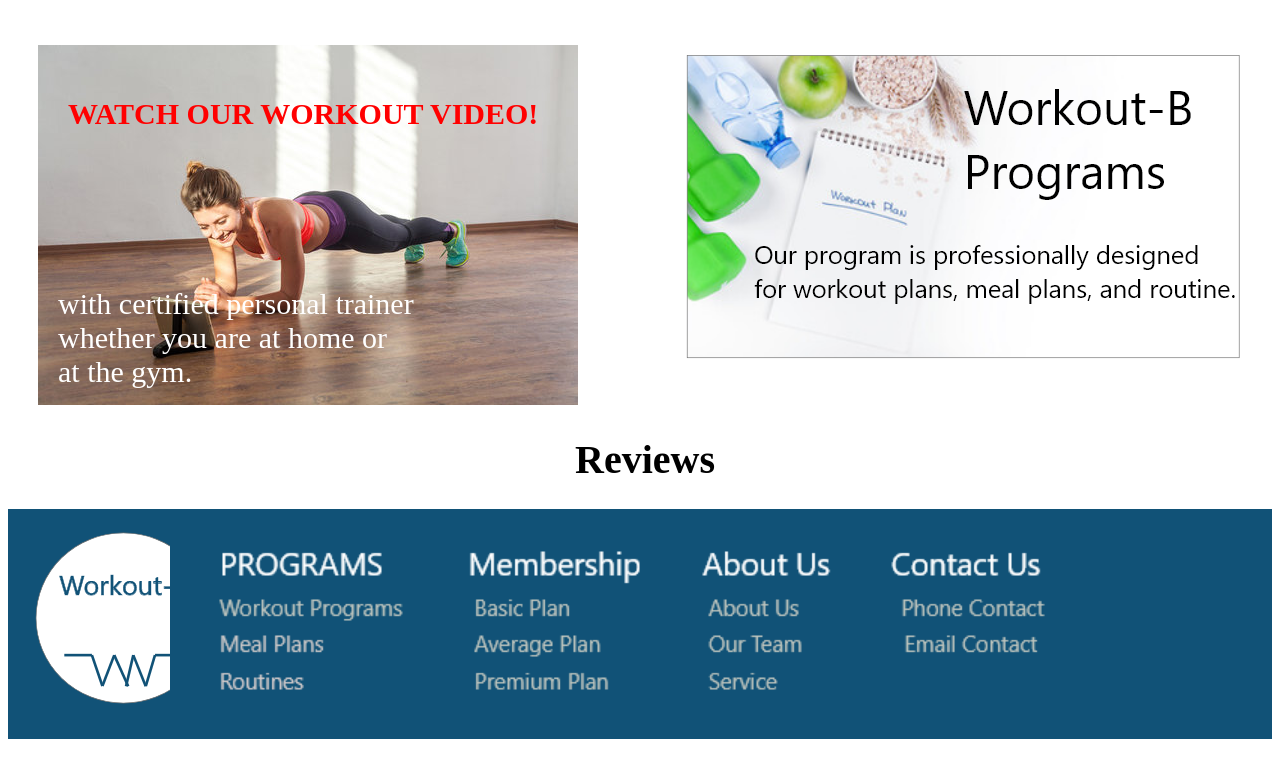
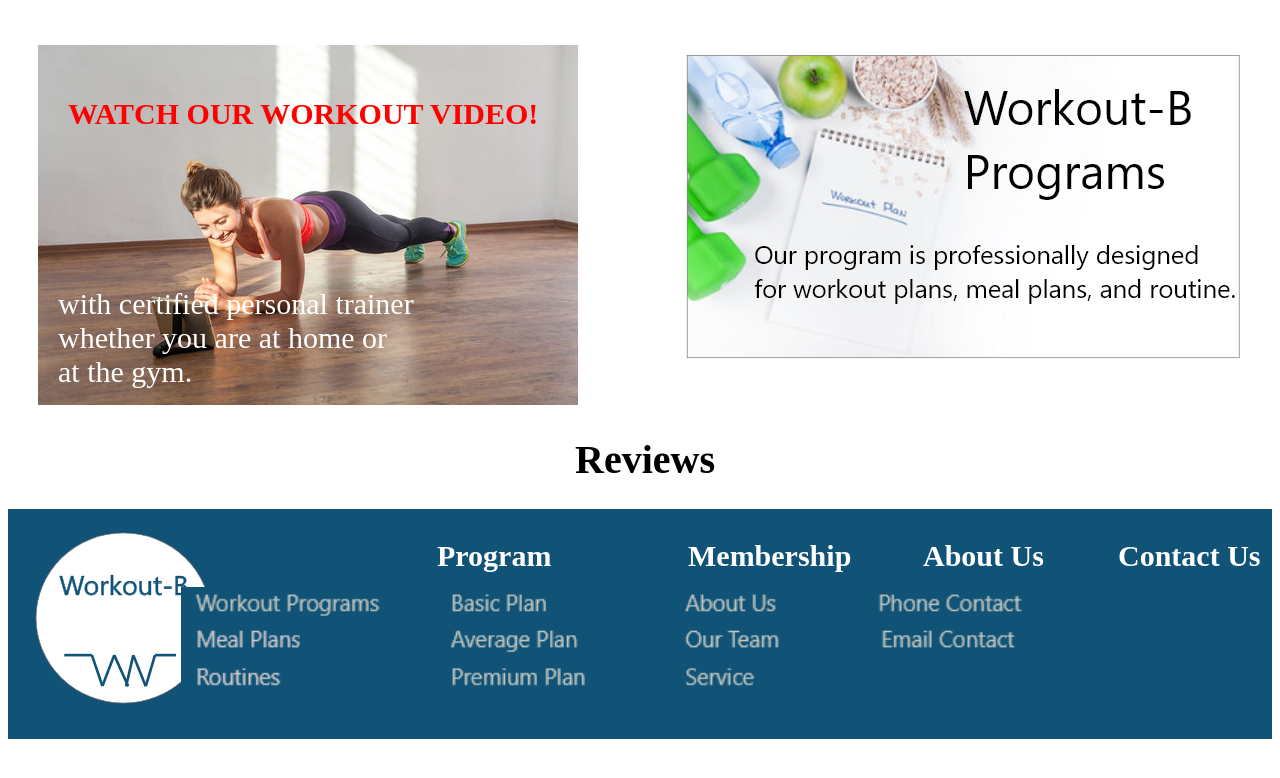
Before and after one commit to tamha4/landingpage, a plain HTML site: page index.html in a window 1280 px wide. Shown: the part 1419-2197 px from the top of the page. Before the commit the page ends 2166 px from the top, so only its background shows below. Drawn offline with Linux system fonts and the light colour scheme.

Commit message:
final commit

```diff
--- a/index.html
+++ b/index.html
@@ -51,15 +51,21 @@
     </h1>
 
     <div class="firstad">
-        <img src="assets/secondpage.png" alt="firstad">
+        <a href="signup.html">
+            <img src="assets/secondpage.png" alt="firstad">
+        </a>
     </div>
 
     <div class="secondad">
-        <img src="assets/thirdpage.png" alt="secondad">
+        <a href="signup.html">
+            <img src="assets/thirdpage.png" alt="secondad">
+        </a>
     </div>
 
     <div class="thirdad">
-        <img src="assets/lastpage.png" alt="lastad">
+        <a href="signup.html">
+            <img src="assets/lastpage.png" alt="lastad">
+        </a>
     </div>
 
 </div>
@@ -86,16 +92,31 @@
     Reviews
 </h1>
 
+<!--<h1 class="abt">ABOUT US</h1>-->
+
 <div class="review">
     <div class="reimg">
         <img src="assets/workoutlogo.png" alt="Logo" style="margin-top: 20px">
     </div>
+
+    <a href="index.html">
+        <h1 class="pro">Program</h1>
+    </a>
+    <a href="membership.html">
+        <h1 class="mem">Membership</h1>
+    </a>
+    <a href="about.html">
+        <h1 class="abt">About Us</h1>
+    </a>
+    <a href="contact.html">
+        <h1 class="con">Contact Us</h1>
+    </a>
+
     <div class="revidea">
-        <img src="assets/workoutidea.png" alt="Logo" width="150%">
+        <img src="assets/bottom_Logo.png" alt="Logo" width="150%">
+    </div>
 
-    </div>
 </div>
-
 
 </body>
 </html>
--- a/style.css
+++ b/style.css
@@ -130,7 +130,8 @@ p{
 }
 
 .join:hover{
-    background-color: black;
+    background-color: white;
+    color:red;
 }
 
 .Title{
@@ -238,3 +239,58 @@ p{
     text-align: center;
     margin-right: 200px;
 }
+
+.reimg{
+    float: left;
+    margin-right: 40px;
+    margin-bottom: 100px;
+}
+
+.revidea{
+    position: absolute;
+    top: 8px;
+    right: 16px;
+    margin-top: 70px;
+    margin-right: 510px;
+}
+
+
+.pro{
+    color:white;
+    position: absolute;
+    font-size: 30px;
+    margin-top: 30px;
+    margin-left: 429px;
+}
+
+.mem{
+    color:white;
+    position: absolute;
+    margin-top: 30px;
+    margin-left: 680px;
+    font-size: 30px;
+}
+
+.abt{
+    color:white;
+    position: absolute;
+    margin-top: 30px;
+    margin-left: 915px;
+    font-size: 30px;
+}
+
+.con{
+    color:white;
+    position: absolute;
+    margin-top: 30px;
+    margin-left: 1110px;
+    font-size: 30px;
+}
+
+
+
+/*.abt{*/
+/*    position: absolute;*/
+/*    margin-left: 400px;*/
+/*    margin-top: 50px;*/
+/*}*/
```
Also changed, not shown: membership.html (+2 -0 lines), assets/bottom_Logo.png (added).
